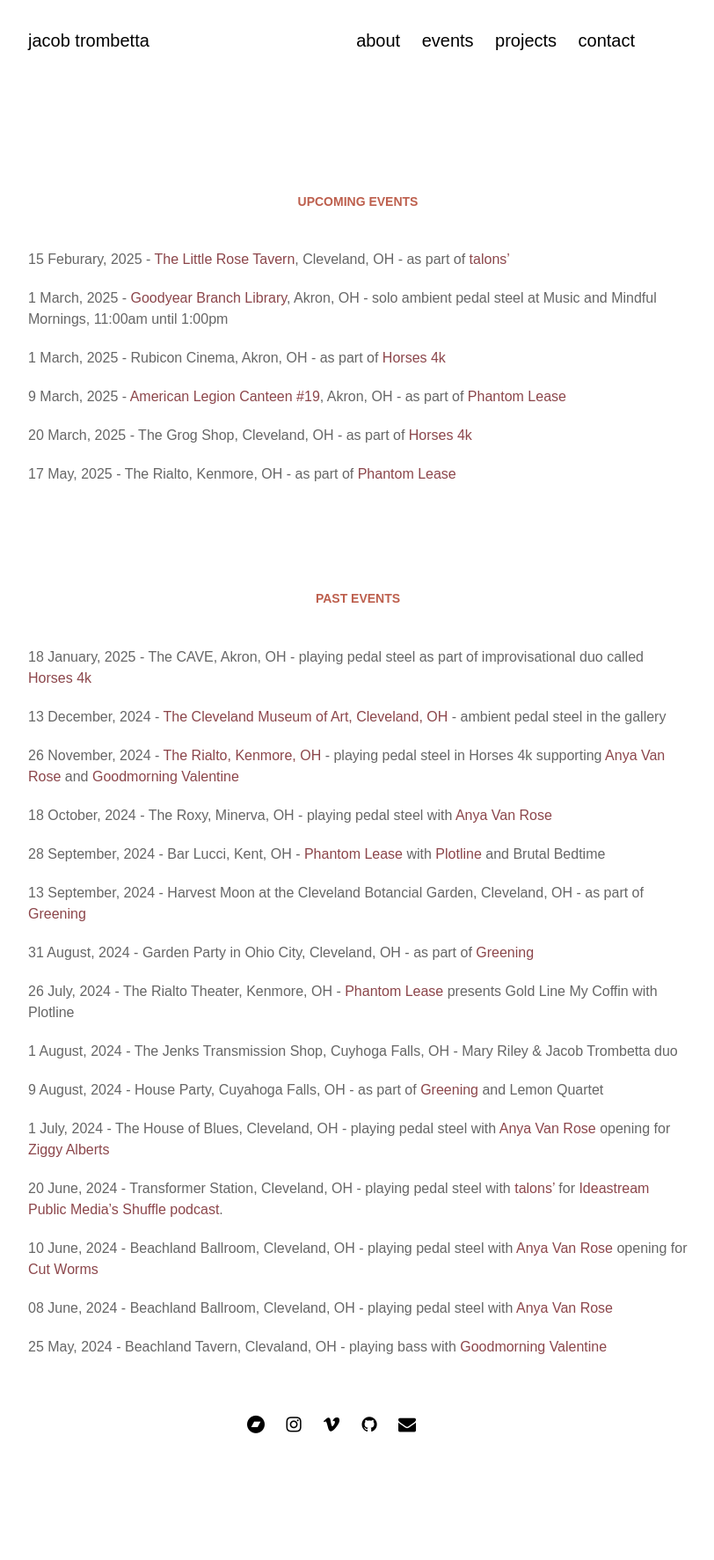
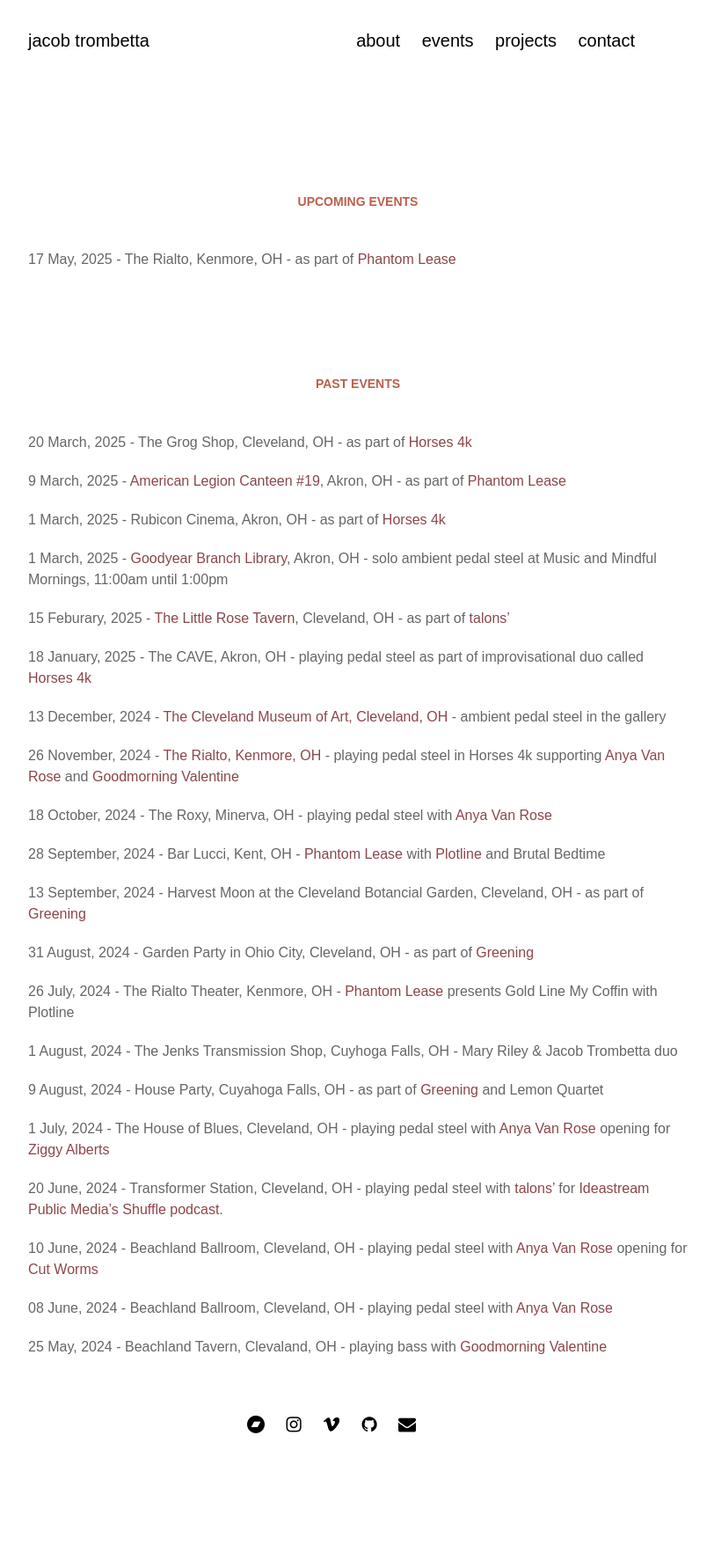
Before and after one commit to jacobtrombetta/jacobtrombetta.github.io, a Jekyll site: the page built from pages/events.md, in a window 1280 px wide. Shown: the whole page at 88% size, without its empty margins (263-1075 px from the left). Built offline with Jekyll 4.4.1, drawn with Linux system fonts in a browser that asks for light colours; nearby versions of some CDN libraries; some web fonts are replaced.

```diff
--- a/pages/events.md
+++ b/pages/events.md
@@ -3,20 +3,21 @@ layout: page
 title: events
 permalink: /events
 ---
+
 ### Upcoming events
-15 Feburary, 2025 - [The Little Rose Tavern](https://www.instagram.com/The_little_rose_tavern/), Cleveland, OH - as part of [talons'](https://talons.bandcamp.com/)
+17 May, 2025 - The Rialto, Kenmore, OH - as part of [Phantom Lease](/projects/phantom_lease)
+
+### Past events
+20 March, 2025 - The Grog Shop, Cleveland, OH - as part of [Horses 4k](https://www.horses4k.com/)
+
+9 March, 2025 - [American Legion Canteen #19](https://www.instagram.com/alpost19canteen/), Akron, OH - as part of [Phantom Lease](https://sites.google.com/view/phantomlease/home)
+
+1 March, 2025 - Rubicon Cinema, Akron, OH - as part of [Horses 4k](https://www.horses4k.com/)
 
 1 March, 2025 - [Goodyear Branch Library](https://akronlibrary.libnet.info/event/12825878), Akron, OH - solo ambient pedal steel at Music and Mindful Mornings, 11:00am until 1:00pm
 
-1 March, 2025 - Rubicon Cinema, Akron, OH - as part of [Horses 4k](https://www.horses4k.com/)
+15 Feburary, 2025 - [The Little Rose Tavern](https://www.instagram.com/The_little_rose_tavern/), Cleveland, OH - as part of [talons'](https://talons.bandcamp.com/)
 
-9 March, 2025 - [American Legion Canteen #19](https://www.instagram.com/alpost19canteen/), Akron, OH - as part of [Phantom Lease](https://sites.google.com/view/phantomlease/home)
-
-20 March, 2025 - The Grog Shop, Cleveland, OH - as part of [Horses 4k](https://www.horses4k.com/)
-
-17 May, 2025 - The Rialto, Kenmore, OH - as part of [Phantom Lease](/projects/phantom_lease)
-
-### Past events
 18 January, 2025 - The CAVE, Akron, OH - playing pedal steel as part of improvisational duo called [Horses 4k](https://www.horses4k.com/)
 
 13 December, 2024 - [The Cleveland Museum of Art, Cleveland, OH](https://www.clevelandart.org/events/music-galleries-jacob-trombetta) - ambient pedal steel in the gallery
```
